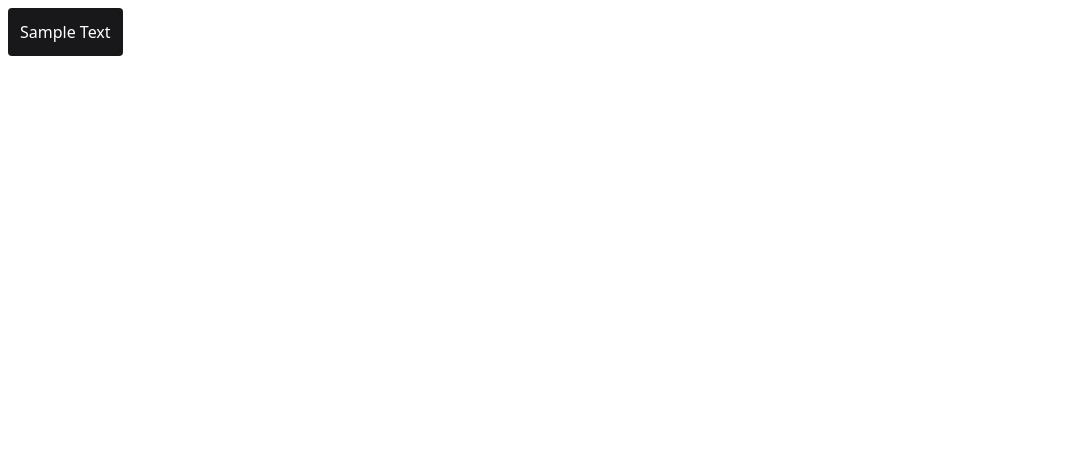
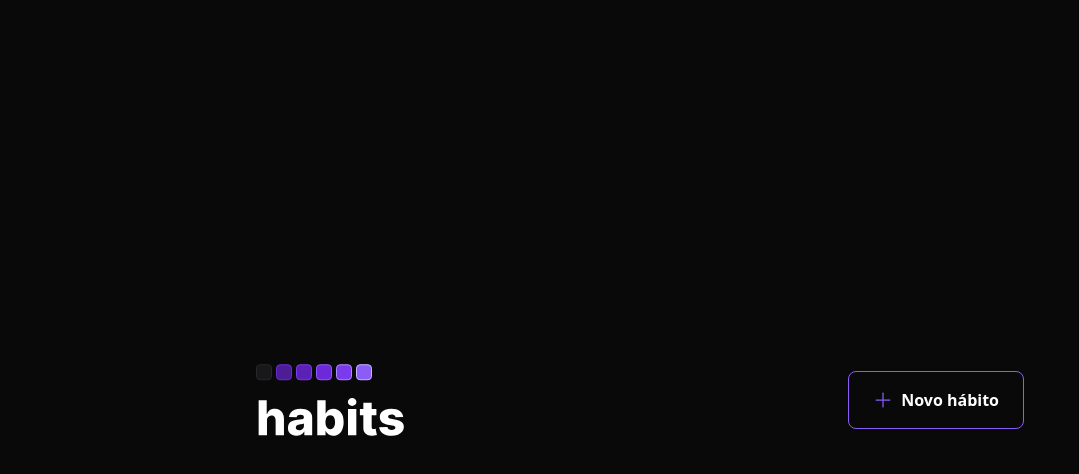
Before and after one commit to macielvini/habits, a React (Vite) app: page / in a window 1280 px wide. Shown: the top 474 px of the page, without its empty margins (0-1079 px from the left). Built offline with nearby package versions, Linux system fonts and the light colour scheme.

Commit message:
feat: header component

```diff
--- a/package.json
+++ b/package.json
@@ -9,6 +9,7 @@
     "preview": "vite preview"
   },
   "dependencies": {
+    "phosphor-react": "^1.4.1",
     "react": "^18.2.0",
     "react-dom": "^18.2.0"
   },
--- a/src/App.tsx
+++ b/src/App.tsx
@@ -1,15 +1,14 @@
-import { useState } from "react";
-import { Habit } from "./components/Habit";
 import "./styles/global.css";
 
-function App() {
+import { useState } from "react";
+import { Header } from "./components/Header";
+
+export function App() {
   const [count, setCount] = useState(0);
 
   return (
-    <>
-      <Habit text={"Sample Text"} />
-    </>
+    <div className="bg-background text-white w-screen h-screen flex justify-center items-center">
+      <Header />
+    </div>
   );
 }
-
-export default App;
--- /dev/null
+++ b/src/components/Header.tsx
@@ -0,0 +1,19 @@
+import logo from "../assets/images/logo.svg";
+import * as Phosphor from "phosphor-react";
+
+export function Header() {
+  return (
+    <div className="w-full max-w-5xl px-6 flex flex-col gap-16">
+      <div className="w-full max-w-3xl mx-auto flex items-center justify-between">
+        <img src={logo} alt="logo" />
+        <button
+          type="button"
+          className="border border-violet-500 font-semibold rounded-lg px-6 py-4 flex items-center gap-2 hover:border-violet-300"
+        >
+          <Phosphor.Plus size={20} className="text-violet-500" />
+          Novo hábito
+        </button>
+      </div>
+    </div>
+  );
+}
--- a/src/main.tsx
+++ b/src/main.tsx
@@ -1,6 +1,6 @@
 import React from "react";
 import ReactDOM from "react-dom/client";
-import App from "./App";
+import { App } from "./App";
 
 ReactDOM.createRoot(document.getElementById("root") as HTMLElement).render(
   <React.StrictMode>
--- a/tailwind.config.cjs
+++ b/tailwind.config.cjs
@@ -2,7 +2,11 @@
 module.exports = {
   content: ["./src/**/*.tsx"],
   theme: {
-    extend: {},
+    extend: {
+      colors: {
+        background: "#09090a",
+      },
+    },
   },
   plugins: [],
 };
```
Also changed, not shown: src/assets/images/logo.svg (added), 1 other file (tests, documents, lock files or other folders).
